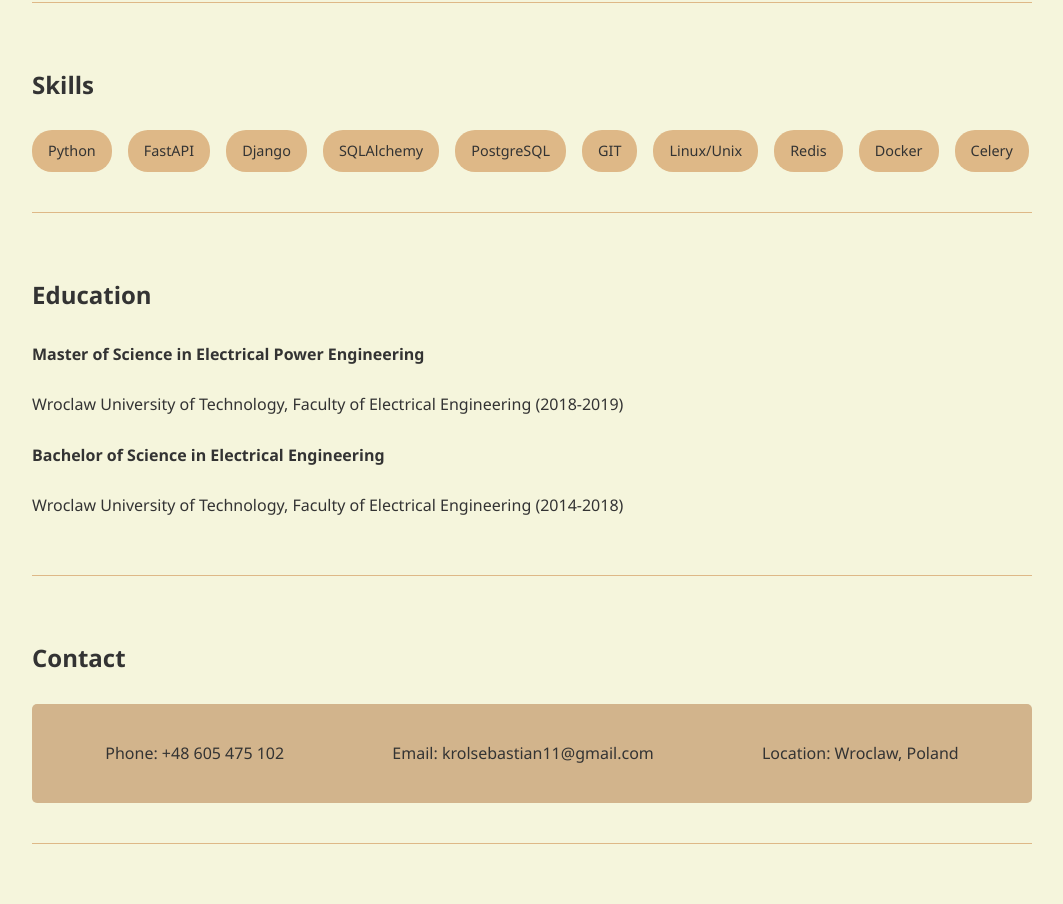
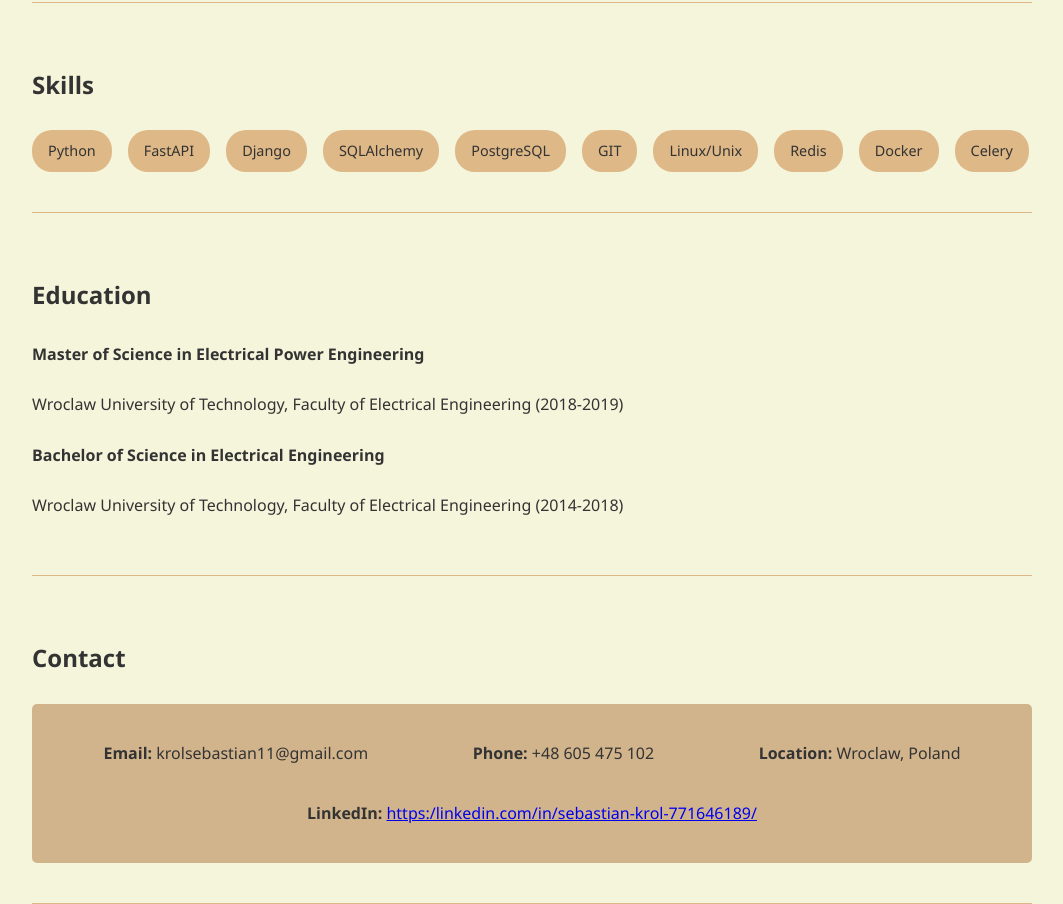
Before and after one commit to kiingse/kiingse.github.io, a plain HTML site: page index.html in a window 1280 px wide. Shown: the part 1539-2443 px from the top of the page, without its empty margins (108-1171 px from the left). Before the commit the page ends 2383 px from the top, so only its background shows below. Drawn offline with Linux system fonts and the light colour scheme.

Commit message:
Update contact section in index.html with bold labels and add LinkedIn profile link

```diff
--- a/index.html
+++ b/index.html
@@ -74,9 +74,10 @@
         <section id="contact">
             <h2>Contact</h2>
             <div class="contact-info">
-                <p>Phone: +48 605 475 102</p>
-                <p>Email: krolsebastian11@gmail.com</p>
-                <p>Location: Wroclaw, Poland</p>
+                <p><strong>Email:</strong> krolsebastian11@gmail.com</p>
+                <p><strong>Phone:</strong> +48 605 475 102</p>
+                <p><strong>Location:</strong> Wroclaw, Poland</p>
+                <p><strong>LinkedIn:</strong> <a href="https://www.linkedin.com/in/sebastian-krol">https:/linkedin.com/in/sebastian-krol-771646189/</a></p>
             </div>
         </section>
     </main>
```
